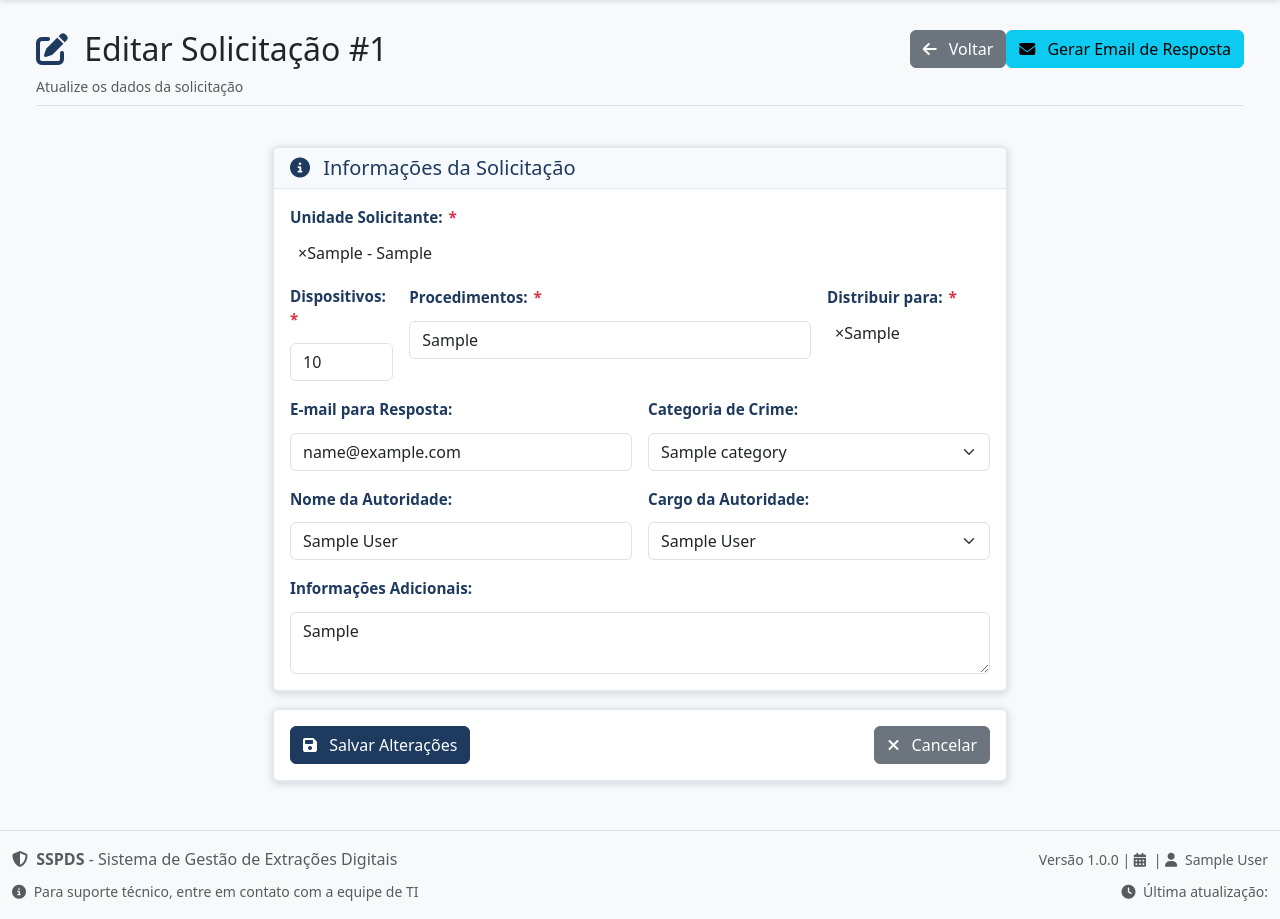
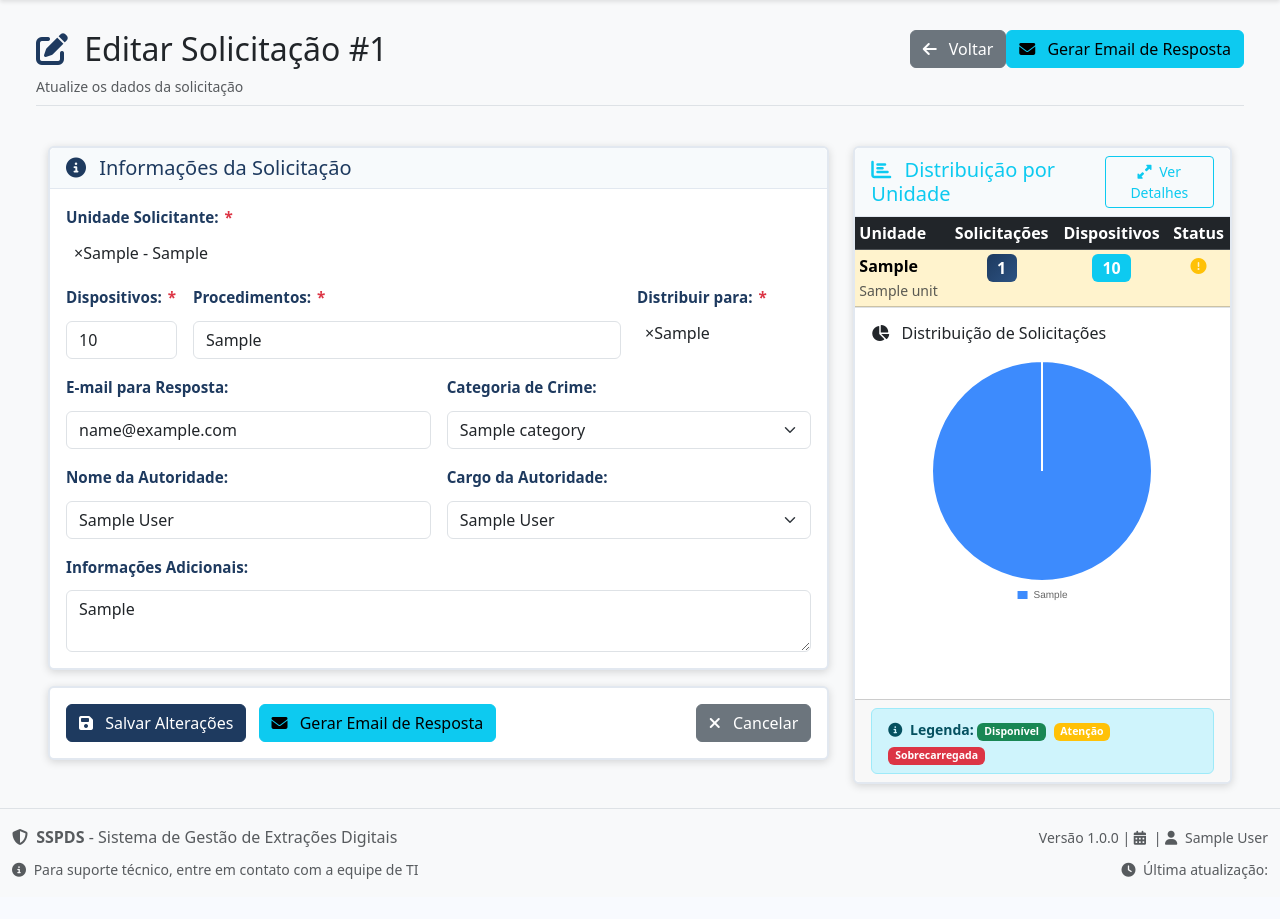
Before and after one commit to leonardofandrade/next, a Django app: page /next/requisitions/1/update/ in a window 1280 px wide. Shown: the part 52-971 px from the top of the page. After the commit the page ends 931 px from the top, so only its background shows below. Run offline with Django 5.2, Linux system fonts and the light colour scheme; a user stored in the database is signed in; tables that the repository leaves empty hold one stand-in row (values such as "Sample post"); some libraries are stand-ins or nearby versions.

Commit message:
feat(extraction requests, templates): enhance update view with distribution summary and UI improvements
- Added distribution summary to the context of the ExtractionRequestUpdateView for better visibility of extraction unit statuses.
- Updated the extraction request form template to consistently display the distribution summary, regardless of the action type.
- Improved layout and styling of buttons and modal triggers for better user interaction and clarity.
- Ensured that appropriate messages are displayed when no distribution data is available, enhancing user experience.

```diff
--- a/apps/requisitions/views/extraction_request_views.py
+++ b/apps/requisitions/views/extraction_request_views.py
@@ -192,6 +192,11 @@ class ExtractionRequestUpdateView(ExtractionUnitFilterMixin, BaseUpdateView):
         context['page_title'] = f'Editar Solicitação #{self.object.pk}'
         context['page_icon'] = 'fa-edit'
         context['action'] = 'update'
+
+        # Add distribution summary for sidebar (same as create view)
+        from apps.requisitions.services import get_distribution_summary
+        context['distribution_summary'] = get_distribution_summary()
+
         return context
 
 
--- a/templates/requisitions/extraction_request_form.html
+++ b/templates/requisitions/extraction_request_form.html
@@ -29,10 +29,10 @@
 {% endblock page_actions %}
 
 {% block content %}
-<div class="{% if action == 'update' %}container py-4{% elif distribution_summary %}container-fluid py-4{% else %}container py-4{% endif %}">
+<div class="container-fluid py-4">
     <!-- Form -->
-    <div class="row {% if action == 'update' %}justify-content-center{% endif %}">
-        <div class="{% if action == 'update' %}col-lg-10 col-xl-8{% elif distribution_summary %}col-lg-8{% else %}col-lg-10 col-xl-8{% endif %}">
+    <div class="row">
+        <div class="col-lg-8">
             <form method="post" novalidate>
                 {% csrf_token %}
 
@@ -142,7 +142,7 @@
                                     Criar e Adicionar Outra
                                 </button>
                                 {% endif %}
-                                <button type="submit" class="btn btn-primary">
+                                <button type="submit" class="btn btn-primary me-2">
                                     <i class="fas fa-save me-2"></i>
                                     {% if action == 'create' %}
                                         Criar Solicitação
@@ -150,6 +150,12 @@
                                         Salvar Alterações
                                     {% endif %}
                                 </button>
+                                {% if action == 'update' and object.extraction_unit %}
+                                <button type="button" class="btn btn-info" data-bs-toggle="modal" data-bs-target="#emailModal" onclick="loadEmailContent({{ object.pk }})">
+                                    <i class="fas fa-envelope me-2"></i>
+                                    Gerar Email de Resposta
+                                </button>
+                                {% endif %}
                             </div>
                             <a href="{% if request.GET.next %}{{ request.GET.next }}{% else %}{% url 'requisitions:list' %}{% endif %}" class="btn btn-secondary">
                                 <i class="fas fa-times me-2"></i>
@@ -162,7 +168,6 @@
         </div>
 
         <!-- Resumo de Distribuição - Coluna Lateral -->
-        {% if action == 'create' and distribution_summary %}
         <div class="col-lg-4">
             <div class="card h-100">
                 <div class="card-header">
@@ -191,6 +196,7 @@
                                     </tr>
                                 </thead>
                                 <tbody>
+                                    {% if distribution_summary %}
                                         {% for unit_data in distribution_summary %}
                                         <tr class="{% if unit_data.is_overloaded %}table-danger{% elif unit_data.is_available %}table-success{% else %}table-warning{% endif %}">
                                             <td>
@@ -221,12 +227,19 @@
                                             </td>
                                         </tr>
                                         {% endfor %}
+                                    {% else %}
+                                        <tr>
+                                            <td colspan="4" class="text-center text-muted py-3">
+                                                <i class="fas fa-info-circle me-2"></i>
+                                                Nenhuma unidade de extração encontrada.
+                                            </td>
+                                        </tr>
+                                    {% endif %}
                                 </tbody>
                             </table>
                         </div>
 
                         <!-- Gráfico Compacto -->
-                        {% if action == 'create' and distribution_summary %}
                         <div class="p-3 border-top">
                             <h6 class="mb-3">
                                 <i class="fas fa-chart-pie me-2"></i>
@@ -234,9 +247,16 @@
                             </h6>
                             <div style="position: relative; height: 250px;">
                                 <canvas id="compactChart"></canvas>
+                                {% if not distribution_summary %}
+                                <div class="d-flex align-items-center justify-content-center h-100 text-muted" style="position: absolute; top: 0; left: 0; right: 0; bottom: 0; background-color: rgba(255, 255, 255, 0.9);">
+                                    <div class="text-center">
+                                        <i class="fas fa-info-circle fa-2x mb-2"></i>
+                                        <p class="mb-0">Nenhum dado disponível</p>
                                     </div>
                                 </div>
                                 {% endif %}
+                            </div>
+                        </div>
                     </div>
 
                     <!-- Visualização Detalhada (Cards + Gráfico) -->
@@ -251,6 +271,14 @@
                                 <div class="col-md-8">
                                     <div style="position: relative; height: 300px;">
                                         <canvas id="requestsChart"></canvas>
+                                        {% if not distribution_summary %}
+                                        <div class="d-flex align-items-center justify-content-center h-100 text-muted" style="position: absolute; top: 0; left: 0; right: 0; bottom: 0; background-color: rgba(255, 255, 255, 0.9);">
+                                            <div class="text-center">
+                                                <i class="fas fa-info-circle fa-2x mb-2"></i>
+                                                <p class="mb-0">Nenhum dado disponível</p>
+                                            </div>
+                                        </div>
+                                        {% endif %}
                                     </div>
                                 </div>
                                 <div class="col-md-4">
@@ -279,6 +307,7 @@
 
                         <!-- Cards Detalhados -->
                         <div class="p-3">
+                            {% if distribution_summary %}
                                 {% for unit_data in distribution_summary %}
                             <div class="card mb-3 {% if unit_data.is_overloaded %}border-danger{% elif unit_data.is_available %}border-success{% else %}border-warning{% endif %}">
                                 <div class="card-header py-2 {% if unit_data.is_overloaded %}bg-danger text-white{% elif unit_data.is_available %}bg-success text-white{% else %}bg-warning text-dark{% endif %}">
@@ -324,6 +353,12 @@
                                 </div>
                             </div>
                                 {% endfor %}
+                            {% else %}
+                                <div class="text-center text-muted py-4">
+                                    <i class="fas fa-info-circle me-2"></i>
+                                    Nenhuma unidade de extração encontrada.
+                                </div>
+                            {% endif %}
                         </div>
                     </div>
                 </div>
@@ -340,7 +375,6 @@
                 </div>
             </div>
         </div>
-        {% endif %}
     </div>
 </div>
 
@@ -578,7 +612,6 @@ function loadEmailContent(pk) {
     }
     {% endif %}
 
-    {% if action == 'create' and distribution_summary %}
     // Distribution Summary Charts
     document.addEventListener('DOMContentLoaded', function() {
         initDistributionCharts();
@@ -618,7 +651,7 @@ function loadEmailContent(pk) {
             return;
         }
 
-        {% if action == 'create' and distribution_summary %}
+        {% if distribution_summary %}
             const distributionData = [
                 {% for unit_data in distribution_summary %}
                 {
@@ -630,16 +663,14 @@ function loadEmailContent(pk) {
                 }{% if not forloop.last %},{% endif %}
                 {% endfor %}
             ];
+        {% else %}
+            const distributionData = [];
+        {% endif %}
 
         // Filter out units with zero requests for charts (but keep all in table)
         const chartData = distributionData.filter(function(item) {
             return item.total > 0;
         });
-
-        if (distributionData.length === 0) {
-            console.warn('No distribution data available');
-            return;
-        }
 
         // Compact Chart (Pie Chart) - only show units with requests
         const compactCtx = document.getElementById('compactChart');
@@ -780,10 +811,6 @@ function loadEmailContent(pk) {
                 }
             });
         }
-        {% else %}
-        console.warn('Distribution summary not available');
-        {% endif %}
     }
-    {% endif %}
 </script>
 {% endblock %}
```
Lines whose indentation alone changed are shown as unchanged.
